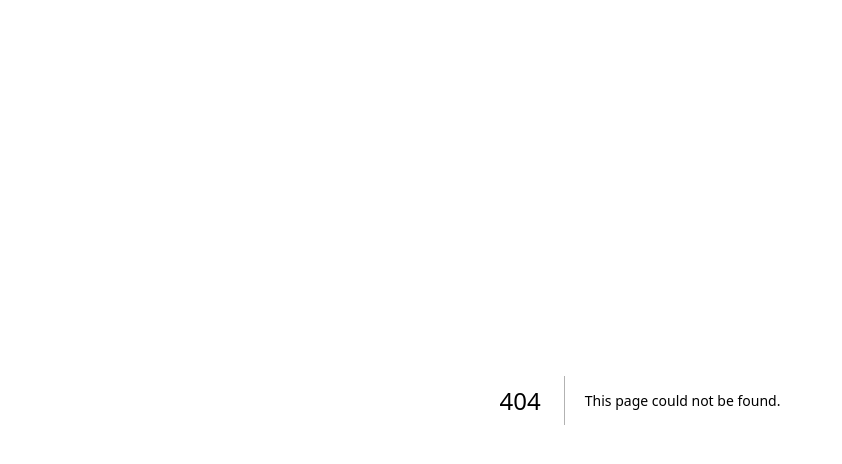
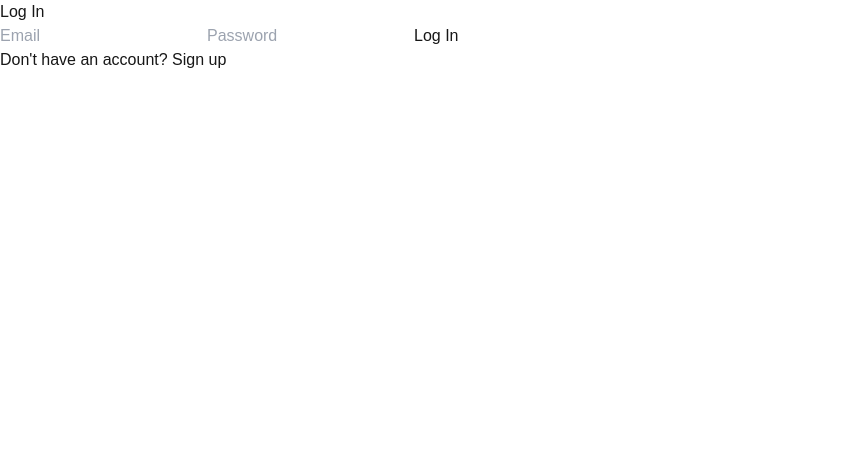
Before and after one commit to SidY1112/budget-tracker, a Next.js app: page /login in a window 1280 px wide. Before the commit this address had no page. Shown: the top 464 px of the page, without its empty margins (0-842 px from the left). Built offline with nearby package versions, Linux system fonts and the light colour scheme.

Commit message:
Login page was added

```diff
--- a/app/dashboard/page.tsx
+++ b/app/dashboard/page.tsx
@@ -2,20 +2,26 @@ import { redirect } from 'next/navigation'
 import { createSupabaseServerClient } from '@/lib/supabase-server'
 import { getMonthlyIncome, getMonthlyExpenses, getRecentExpenses } from '@/lib/db/dashboard'
 
+// Entry point for the dashboard — server-rendered so data is ready before the page reaches the browser
 export default async function DashboardPage() {
   const supabase = createSupabaseServerClient()
+
+  // getUser() re-validates the session on every request rather than trusting a potentially stale cookie
   const { data: { user } } = await supabase.auth.getUser()
 
+  // Unauthenticated users have no data to show, so redirect rather than render an empty/broken state
   if (!user) {
     redirect('/signup')
   }
 
+  // All three queries are independent, so running them in parallel cuts load time to the slowest one
   const [totalIncome, totalExpenses, recentExpenses] = await Promise.all([
     getMonthlyIncome(user.id),
     getMonthlyExpenses(user.id),
     getRecentExpenses(user.id),
   ])
 
+  // 'default' locale keeps the label consistent regardless of the server's locale setting
   const now = new Date()
   const monthLabel = now.toLocaleString('default', { month: 'long', year: 'numeric' })
 
--- /dev/null
+++ b/app/login/page.tsx
@@ -0,0 +1,51 @@
+'use client'
+
+import { useState } from 'react'
+import { useRouter } from 'next/navigation'
+import Link from 'next/link'
+import { createClient } from '@/lib/supabase'
+
+// Handles credential-based login — separated from signup so each flow stays focused and easy to extend
+export default function LoginPage() {
+  const [email, setEmail] = useState('')
+  const [password, setPassword] = useState('')
+  const [error, setError] = useState('')
+  const router = useRouter()
+
+  // Clears any previous error before attempting so stale messages don't persist across retries
+  async function handleLogin() {
+    setError('')
+    const supabase = createClient()
+    const { error } = await supabase.auth.signInWithPassword({ email, password })
+
+    if (error) {
+      setError(error.message)
+      return
+    }
+
+    router.push('/dashboard')
+  }
+
+  return (
+    <div>
+      <h1>Log In</h1>
+      {error && <p style={{ color: 'red' }}>{error}</p>}
+      <input
+        type="email"
+        placeholder="Email"
+        value={email}
+        onChange={(e) => setEmail(e.target.value)}
+      />
+      <input
+        type="password"
+        placeholder="Password"
+        value={password}
+        onChange={(e) => setPassword(e.target.value)}
+      />
+      <button onClick={handleLogin}>Log In</button>
+      <p>
+        Don&apos;t have an account? <Link href="/signup">Sign up</Link>
+      </p>
+    </div>
+  )
+}
--- a/lib/db/dashboard.js
+++ b/lib/db/dashboard.js
@@ -1,5 +1,6 @@
 import { createSupabaseServerClient } from '@/lib/supabase-server'
 
+// Returns ISO date strings for the first and last day of the current month, used to scope all dashboard queries
 function currentMonthRange() {
   const now = new Date()
   const start = new Date(now.getFullYear(), now.getMonth(), 1).toISOString().slice(0, 10)
@@ -7,6 +8,7 @@ function currentMonthRange() {
   return { start, end }
 }
 
+// Sums all income entries for the current month so the dashboard shows a single total rather than a list
 export async function getMonthlyIncome(userId) {
   const supabase = createSupabaseServerClient()
   const { start, end } = currentMonthRange()
@@ -22,6 +24,7 @@ export async function getMonthlyIncome(userId) {
   return data.reduce((sum, row) => sum + Number(row.amount), 0)
 }
 
+// Sums all expense entries for the current month so the dashboard can show spend vs income at a glance
 export async function getMonthlyExpenses(userId) {
   const supabase = createSupabaseServerClient()
   const { start, end } = currentMonthRange()
@@ -37,6 +40,7 @@ export async function getMonthlyExpenses(userId) {
   return data.reduce((sum, row) => sum + Number(row.amount), 0)
 }
 
+// Fetches the 5 most recent expenses ordered by date so users can quickly review their latest spending
 export async function getRecentExpenses(userId) {
   const supabase = createSupabaseServerClient()
 
--- a/lib/supabase-server.js
+++ b/lib/supabase-server.js
@@ -1,6 +1,7 @@
 import { createServerClient } from '@supabase/ssr'
 import { cookies } from 'next/headers'
 
+// Needed for Server Components and Route Handlers — the browser client can't access cookies() from next/headers
 export function createSupabaseServerClient() {
   const cookieStore = cookies()
   return createServerClient(
```
Also changed, not shown: 1 other file (tests, documents, lock files or other folders).
